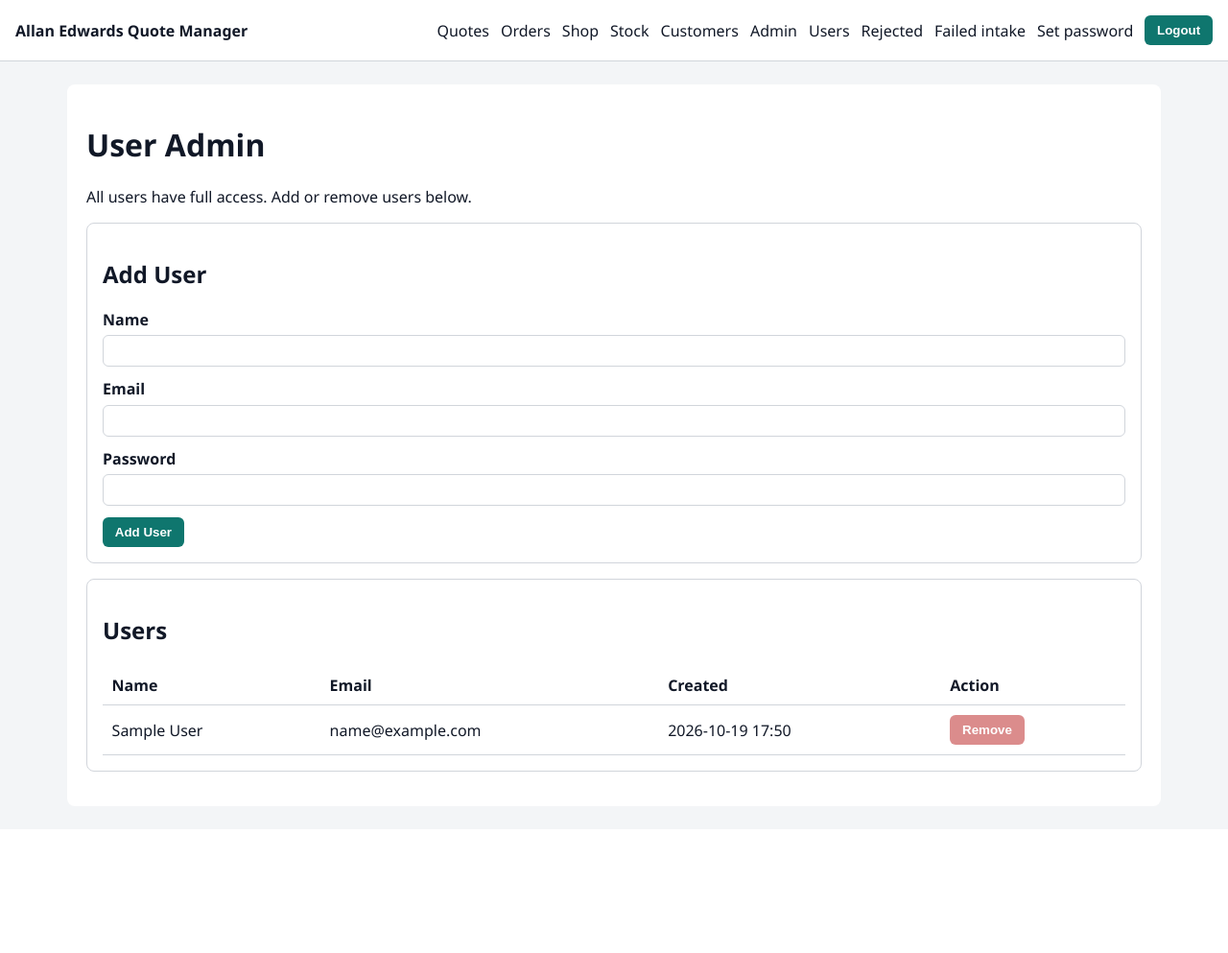
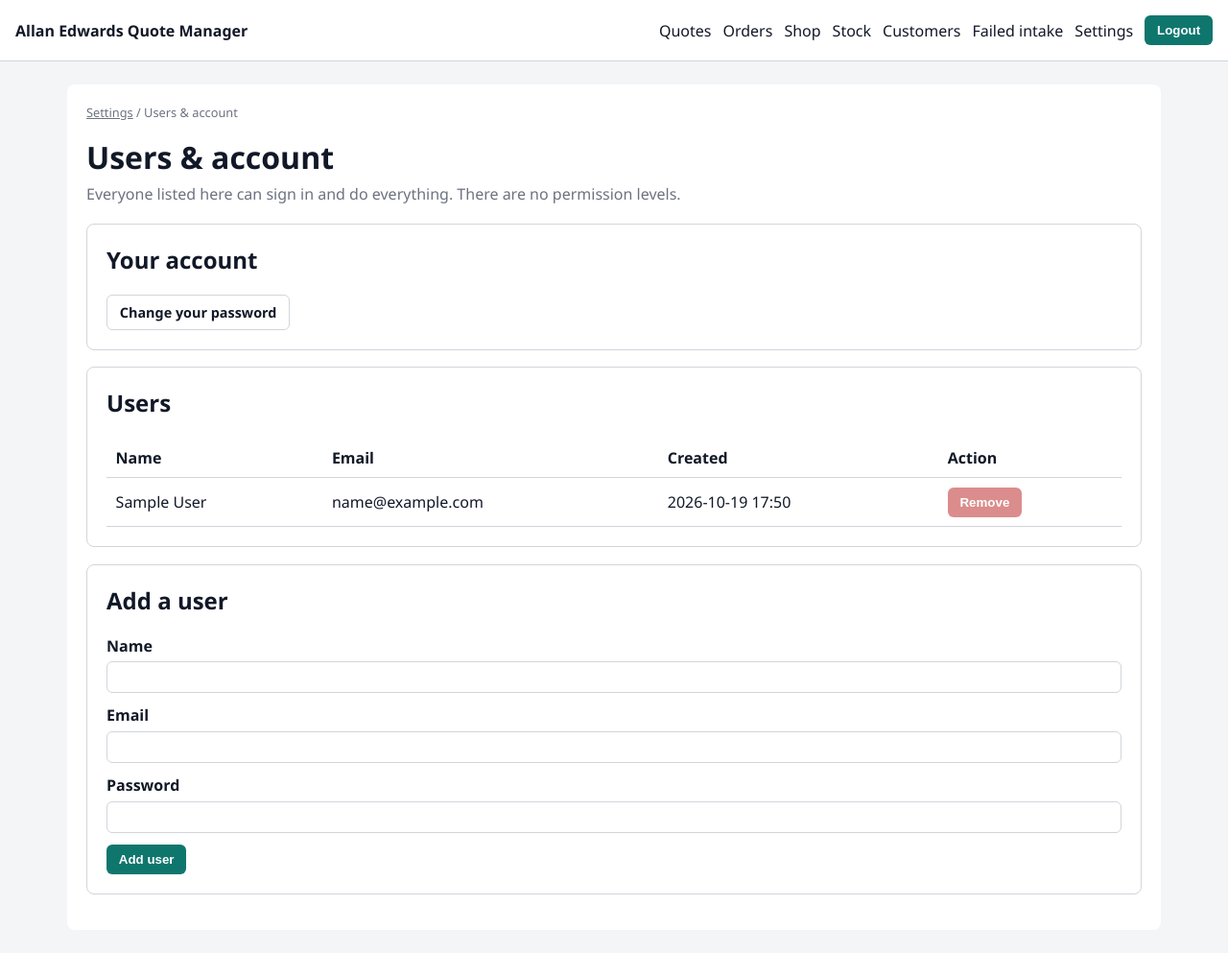
Before and after one commit to curtiskline/aedwards-quoting, a Flask app: page /admin/users in a window 1280 px wide. Shown: the whole page at 96% size. Before the commit the page ends 804 px from the top, so only its background shows below. Run offline with Flask 3, Linux system fonts and the light colour scheme; the visitor is signed in with stand-in values (Sample User, id 1); data comes from the database, SQL or seed files in the repository; data that the repository does not hold is empty; some libraries are stand-ins or nearby versions.

Commit message:
Consolidate admin into a Settings hub with plain-language link tabs (T485 direction, slice 1)
- New /settings hub: sending-policy state in plain words, pricing & products
  links, people & intake links with outstanding failed-intake count
- /admin/pricing tabs are now real links (bookmarkable, state in URL), only
  the active section renders, labels renamed plainly: Shipping defaults,
  Pricing catalog, Product catalog, Product types, Sending policy
- Nav: Admin/Users/Rejected/Set password collapse into one Settings link;
  Failed intake stays in nav as daily work and gains an outstanding-count badge
- Users page becomes Users & account with a Change-your-password link
- Trust-ramp page retitled Sending policy with a current-state callout
- Scoped settings_chrome.html styles; global layout.html CSS untouched

```diff
--- a/src/app/__init__.py
+++ b/src/app/__init__.py
@@ -15,7 +15,7 @@ from .customers import customers_bp
 from .extensions import db, login_manager
 from .fulfillment import fulfillment_bp
 from .inventory import stock_bp
-from .models import User
+from .models import FailedIntake, User
 from .orders import orders_bp
 from .quotes import quotes_bp
 from .routes import main_bp
@@ -61,4 +61,24 @@ def create_app() -> Flask:
     def inject_auth_state() -> dict[str, bool]:
         return {"is_authenticated": current_user.is_authenticated}
 
+    @app.context_processor
+    def inject_failed_intake_count() -> dict[str, int]:
+        """Outstanding failed-intake count for the nav badge (T514).
+
+        An unread RFQ can become a missed quote, so the count stays visible
+        in the top navigation rather than buried behind Settings.
+        """
+        if not current_user.is_authenticated:
+            return {"failed_intake_outstanding": 0}
+        try:
+            count = (
+                db.session.query(FailedIntake)
+                .filter(FailedIntake.resolved_at.is_(None))
+                .count()
+            )
+        except Exception:
+            # A missing table (fresh DB before migrations) must not break every page.
+            count = 0
+        return {"failed_intake_outstanding": count}
+
     return app
--- a/src/app/routes.py
+++ b/src/app/routes.py
@@ -80,6 +80,7 @@ from .models import (
     AutoSendClaim,
     Contact,
     Customer,
+    FailedIntake,
     PricingTable,
     ProductCatalog,
     ProductType,
@@ -2502,24 +2503,75 @@ def quote_move_line_item(quote_id: int, item_id: int):
     return _render_line_items(quote)
 
 
+# Settings sections (T514, from the T485 mockup). Order here is the tab order.
+# Labels are plain statements of what the page holds — no clever wording.
+SETTINGS_TABS = {
+    "trust": {
+        "label": "Sending policy",
+        "sub": "Who sends quotes: a person every time, or the app for quotes that pass every safety check.",
+    },
+    "pricing": {
+        "label": "Pricing catalog",
+        "sub": "The rates used to price each product type.",
+    },
+    "catalog": {
+        "label": "Product catalog",
+        "sub": "The products that can be put on a quote: part numbers, descriptions and vendors.",
+    },
+    "types": {
+        "label": "Product types",
+        "sub": "Which product types exist and the order they appear in.",
+    },
+    "shipping": {
+        "label": "Shipping defaults",
+        "sub": "How the automatic shipping & handling line on a quote is calculated.",
+    },
+}
+
+
+@main_bp.get("/settings")
+@login_required
+def settings_home():
+    """Settings hub: occasional configuration, kept separate from daily work."""
+    return render_template(
+        "settings.html",
+        active_tier=active_trust_tier(),
+        send_holds_count=db.session.query(SendHold).count(),
+        outstanding_intakes=FailedIntake.query.filter(
+            FailedIntake.resolved_at.is_(None)
+        ).count(),
+        user_count=User.query.count(),
+    )
+
+
 @main_bp.get("/admin/pricing")
 @login_required
 def pricing_admin():
-    sections = _group_pricing_rows()
     active_tab = (request.args.get("tab") or "shipping").strip().lower()
-    if active_tab not in {"shipping", "pricing", "catalog", "types", "trust"}:
+    if active_tab not in SETTINGS_TABS:
         active_tab = "shipping"
-    catalog_filter = _catalog_filter()
+    # Only the active section is rendered, so only its data is loaded.
+    context: dict = {}
+    if active_tab == "shipping":
+        context["shipping_config"] = _shipping_config_form_data(_shipping_config())
+    elif active_tab == "pricing":
+        context["sections"] = _group_pricing_rows()
+    elif active_tab == "catalog":
+        catalog_filter = _catalog_filter()
+        context.update(
+            catalog_items=_catalog_items(catalog_filter),
+            catalog_filter=catalog_filter,
+            catalog_product_types=_catalog_type_choices(),
+        )
+    elif active_tab == "types":
+        context.update(_product_types_admin_data())
+    else:
+        context.update(_trust_ramp_admin_data())
     return render_template(
         "pricing_admin.html",
-        sections=sections,
-        shipping_config=_shipping_config_form_data(_shipping_config()),
-        catalog_items=_catalog_items(catalog_filter),
-        catalog_filter=catalog_filter,
-        catalog_product_types=_catalog_type_choices(),
         active_tab=active_tab,
-        **_product_types_admin_data(),
-        **_trust_ramp_admin_data(),
+        settings_tabs=SETTINGS_TABS,
+        **context,
     )
 
 
--- a/src/app/templates/admin/users.html
+++ b/src/app/templates/admin/users.html
@@ -1,11 +1,41 @@
 {% extends "layout.html" %}
-{% block title %}User Admin{% endblock %}
+{% block title %}Users &amp; account · Settings{% endblock %}
 {% block body %}
-  <h1>User Admin</h1>
-  <p>All users have full access. Add or remove users below.</p>
+  {% include "partials/settings_chrome.html" %}
 
-  <section class="panel">
-    <h2>Add User</h2>
+  <p class="crumb"><a href="{{ url_for('main.settings_home') }}">Settings</a> / Users &amp; account</p>
+
+  <header class="page-heading">
+    <h1>Users &amp; account</h1>
+    <p class="page-sub">Everyone listed here can sign in and do everything. There are no permission levels.</p>
+  </header>
+
+  <section class="settings-card">
+    <h2>Your account</h2>
+    <div class="settings-actions">
+      <a href="{{ url_for('auth.set_password') }}">Change your password</a>
+    </div>
+  </section>
+
+  <section class="settings-card">
+    <h2>Users</h2>
+    <table>
+      <thead>
+        <tr>
+          <th>Name</th>
+          <th>Email</th>
+          <th>Created</th>
+          <th>Action</th>
+        </tr>
+      </thead>
+      <tbody id="user-list">
+        {% include "partials/user_rows.html" %}
+      </tbody>
+    </table>
+  </section>
+
+  <section class="settings-card">
+    <h2>Add a user</h2>
     <form
       method="post"
       action="{{ url_for('admin.create_user') }}"
@@ -23,24 +53,7 @@
       <label>Password
         <input type="password" name="password" required />
       </label>
-      <button type="submit">Add User</button>
+      <button type="submit">Add user</button>
     </form>
   </section>
-
-  <section class="panel">
-    <h2>Users</h2>
-    <table>
-      <thead>
-        <tr>
-          <th>Name</th>
-          <th>Email</th>
-          <th>Created</th>
-          <th>Action</th>
-        </tr>
-      </thead>
-      <tbody id="user-list">
-        {% include "partials/user_rows.html" %}
-      </tbody>
-    </table>
-  </section>
 {% endblock %}
--- a/src/app/templates/layout.html
+++ b/src/app/templates/layout.html
@@ -323,11 +323,8 @@
           <a href="{{ url_for('fulfillment.queue') }}">Shop</a>
           <a href="{{ url_for('stock.stock_list') }}">Stock</a>
           <a href="{{ url_for('customers.customer_list') }}">Customers</a>
-          <a href="{{ url_for('main.pricing_admin') }}">Admin</a>
-          <a href="{{ url_for('admin.users_page') }}">Users</a>
-          <a href="{{ url_for('admin.rejected_emails') }}">Rejected</a>
-          <a href="{{ url_for('admin.failed_intakes') }}">Failed intake</a>
-          <a href="{{ url_for('auth.set_password') }}">Set password</a>
+          <a href="{{ url_for('admin.failed_intakes') }}">Failed intake{% if failed_intake_outstanding %}<span class="badge">{{ failed_intake_outstanding }}</span>{% endif %}</a>
+          <a href="{{ url_for('main.settings_home') }}">Settings</a>
           <form method="post" action="{{ url_for('auth.logout') }}">
             <button type="submit">Logout</button>
           </form>
--- a/src/app/templates/partials/pricing_catalog.html
+++ b/src/app/templates/partials/pricing_catalog.html
@@ -1,5 +1,5 @@
 <section id="pricing-catalog-card" class="quote-editor-section">
-  <h2>Pricing Catalog</h2>
+  <h2>Pricing catalog</h2>
   <p class="field-help">Add and maintain the rates used for each product type. A new product type appears here even before it has its first rate.</p>
   {% if not sections %}
     <p>Add a product type before creating pricing rates.</p>
--- a/src/app/templates/partials/product_types_table.html
+++ b/src/app/templates/partials/product_types_table.html
@@ -1,5 +1,5 @@
 <section id="product-types-card" class="quote-editor-section">
-  <h2>Product Types</h2>
+  <h2>Product types</h2>
 
   <form method="post" action="/admin/product-types/add" hx-post="/admin/product-types/add" hx-target="#product-types-card" hx-swap="outerHTML">
     <div class="quote-editor-grid quote-editor-grid-wide">
--- /dev/null
+++ b/src/app/templates/partials/settings_chrome.html
@@ -0,0 +1,97 @@
+<style>
+  /* Shared look for the Settings pages (T514, from the T485 mockup).
+     Scoped to these classes only; the global layout styles are untouched. */
+  .crumb {
+    font-size: 0.8rem;
+    color: #6b7280;
+    margin: 0 0 1rem;
+  }
+  .crumb a { color: inherit; }
+  .page-heading { margin-bottom: 1.25rem; }
+  .page-heading h1 { margin: 0 0 0.35rem; }
+  .page-sub { margin: 0; color: #6b7280; }
+  .settings-tabs {
+    display: flex;
+    flex-wrap: wrap;
+    gap: 0.25rem;
+    border-bottom: 1px solid var(--border);
+    margin: 1rem 0 1.5rem;
+  }
+  .settings-tabs a {
+    padding: 0.6rem 0.9rem;
+    text-decoration: none;
+    color: #6b7280;
+    font-weight: 600;
+    font-size: 0.9rem;
+    border-bottom: 3px solid transparent;
+    margin-bottom: -1px;
+  }
+  .settings-tabs a.selected {
+    color: var(--accent);
+    border-bottom-color: var(--accent);
+  }
+  .settings-tabs a:hover { color: var(--text); }
+  .settings-card {
+    background: var(--surface);
+    border: 1px solid var(--border);
+    border-radius: 8px;
+    padding: 1.25rem;
+    margin-bottom: 1.1rem;
+  }
+  .settings-card > h2 { margin-top: 0; }
+  .settings-grid {
+    display: grid;
+    grid-template-columns: repeat(auto-fit, minmax(230px, 1fr));
+    gap: 1rem;
+  }
+  .settings-grid h3 { margin: 0 0 0.35rem; font-size: 1rem; }
+  .settings-grid p { margin: 0; font-size: 0.88rem; color: #6b7280; }
+  .settings-callout {
+    padding: 0.85rem 1.1rem;
+    background: #ecfdf5;
+    border-left: 4px solid var(--accent);
+    border-radius: 0 6px 6px 0;
+    margin: 0.75rem 0 1rem;
+  }
+  .settings-callout.warn {
+    background: #fff4dd;
+    border-left-color: #ae741b;
+  }
+  .settings-callout.danger {
+    background: #fff0ed;
+    border-left-color: #bb553b;
+  }
+  .settings-actions {
+    display: flex;
+    flex-wrap: wrap;
+    gap: 0.6rem;
+    margin: 0.75rem 0 0;
+  }
+  .settings-actions a {
+    display: inline-flex;
+    align-items: center;
+    background: var(--surface);
+    border: 1px solid var(--border);
+    border-radius: 6px;
+    padding: 0.5rem 0.8rem;
+    font-weight: 600;
+    font-size: 0.9rem;
+    color: var(--text);
+    text-decoration: none;
+  }
+  .settings-actions a:hover { border-color: var(--accent); color: var(--accent); }
+  .settings-count {
+    display: inline-flex;
+    align-items: center;
+    justify-content: center;
+    background: #dc2626;
+    color: #fff;
+    border-radius: 999px;
+    min-width: 1.25rem;
+    height: 1.25rem;
+    padding: 0 0.35rem;
+    font-size: 0.75rem;
+    font-weight: 700;
+    margin-left: 0.4rem;
+  }
+</style>
--- a/src/app/templates/partials/shipping_config_form.html
+++ b/src/app/templates/partials/shipping_config_form.html
@@ -1,5 +1,5 @@
 <section id="shipping-config-card" class="quote-editor-section">
-  <h2>Auto-Ship Pricing Defaults</h2>
+  <h2>Shipping defaults</h2>
   <p class="form-help">These settings control the automatic shipping &amp; handling line item added to quotes. Shipping cost is calculated as <strong>weight &times; distance &times; rate</strong>, using the quote's ship-to ZIP and the nearest origin warehouse below.</p>
 
   <form method="post" action="/admin/shipping-config" hx-post="/admin/shipping-config" hx-target="#shipping-config-card" hx-swap="outerHTML">
```
Also changed, not shown: src/app/templates/admin/failed_intake_detail.html (+4 -3 lines), src/app/templates/admin/failed_intakes.html (+13 -7 lines), src/app/templates/admin/rejected_emails.html (+12 -3 lines), src/app/templates/partials/trust_ramp.html (+17 -1 lines), src/app/templates/pricing_admin.html (+20 -68 lines), src/app/templates/settings.html (added, +76 -0 lines), tests/test_auth_system.py (+3 -1 lines), tests/test_flask_scaffold.py (+10 -4 lines), tests/test_settings_hub.py (added, +122 -0 lines), tests/test_trust_ramp_tier1.py (+2 -1 lines).
